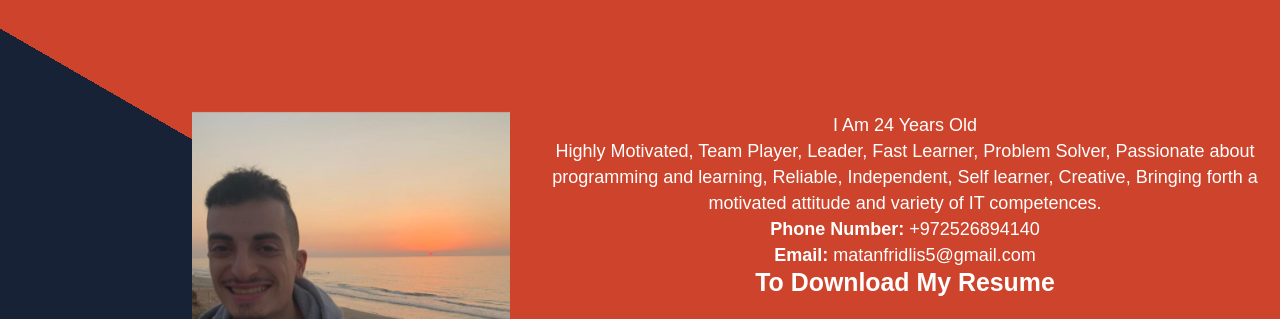
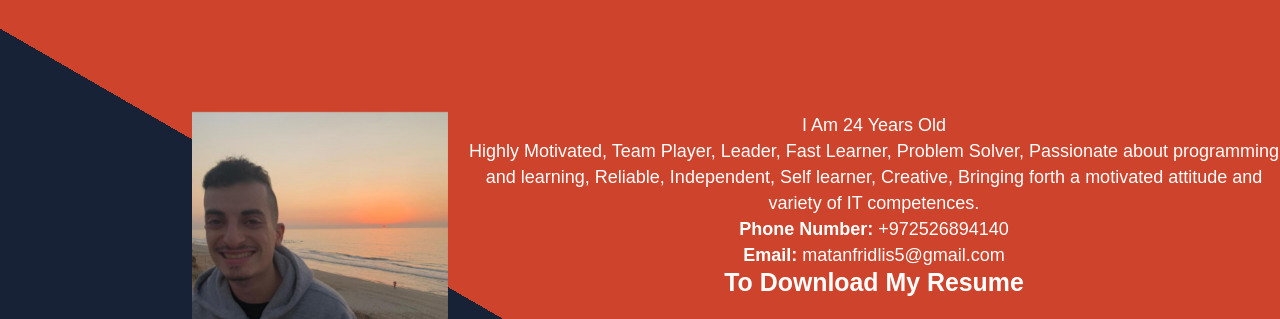
Before and after one commit to MatanF5/Portfolio_Matan, a Gatsby site: page / in a window 1280 px wide. Shown: the part 810-1129 px from the top of the page. Built offline with nearby package versions, Linux system fonts and the light colour scheme; Gatsby itself is replaced by a stand-in of ours; a web font is replaced by a local one.

Commit message:
Photo Adjust

```diff
--- a/src/components/about.css
+++ b/src/components/about.css
@@ -13,8 +13,8 @@
 }
 
 .about-wrapper_image {
-    max-width: 25%;
-    max-height: 25%;
+    max-width: 20%;
+    max-height: 20%;
     margin-left: 15%;
     align-items: center;
     justify-content: center;
```
